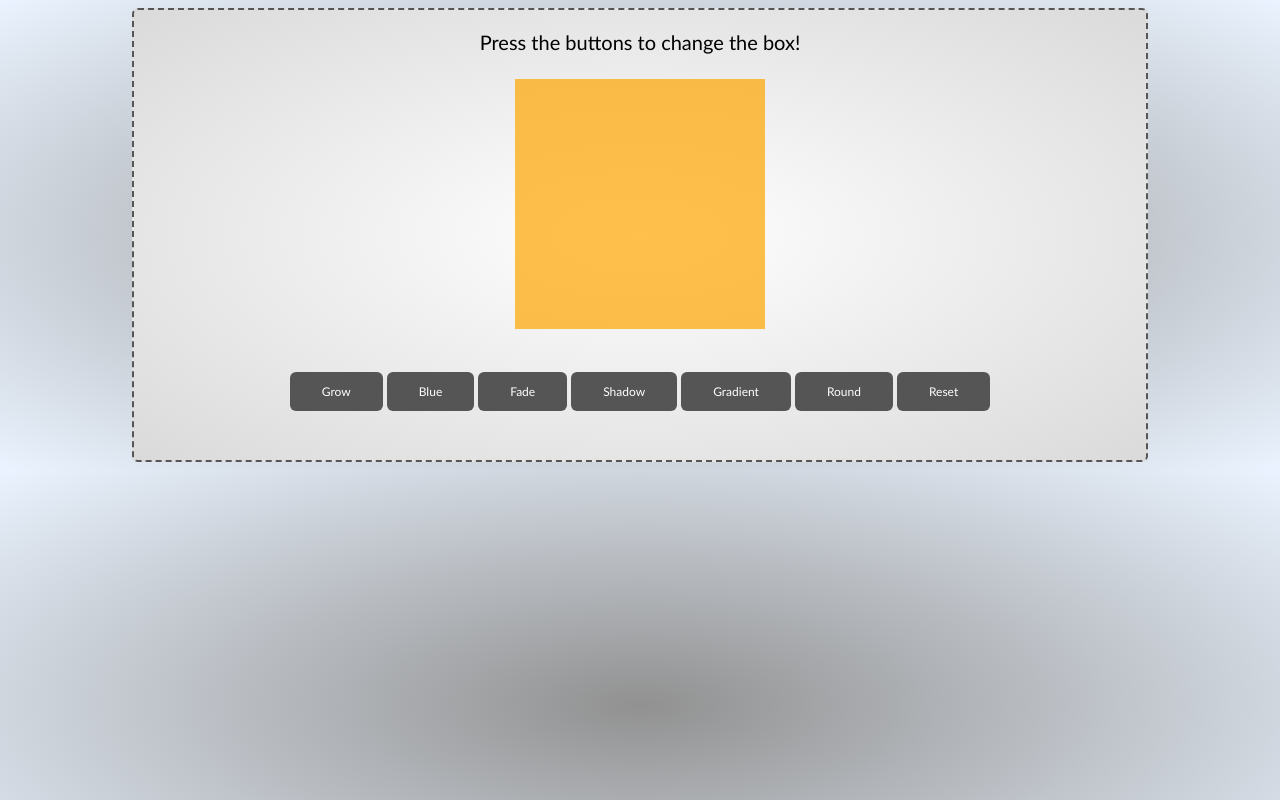
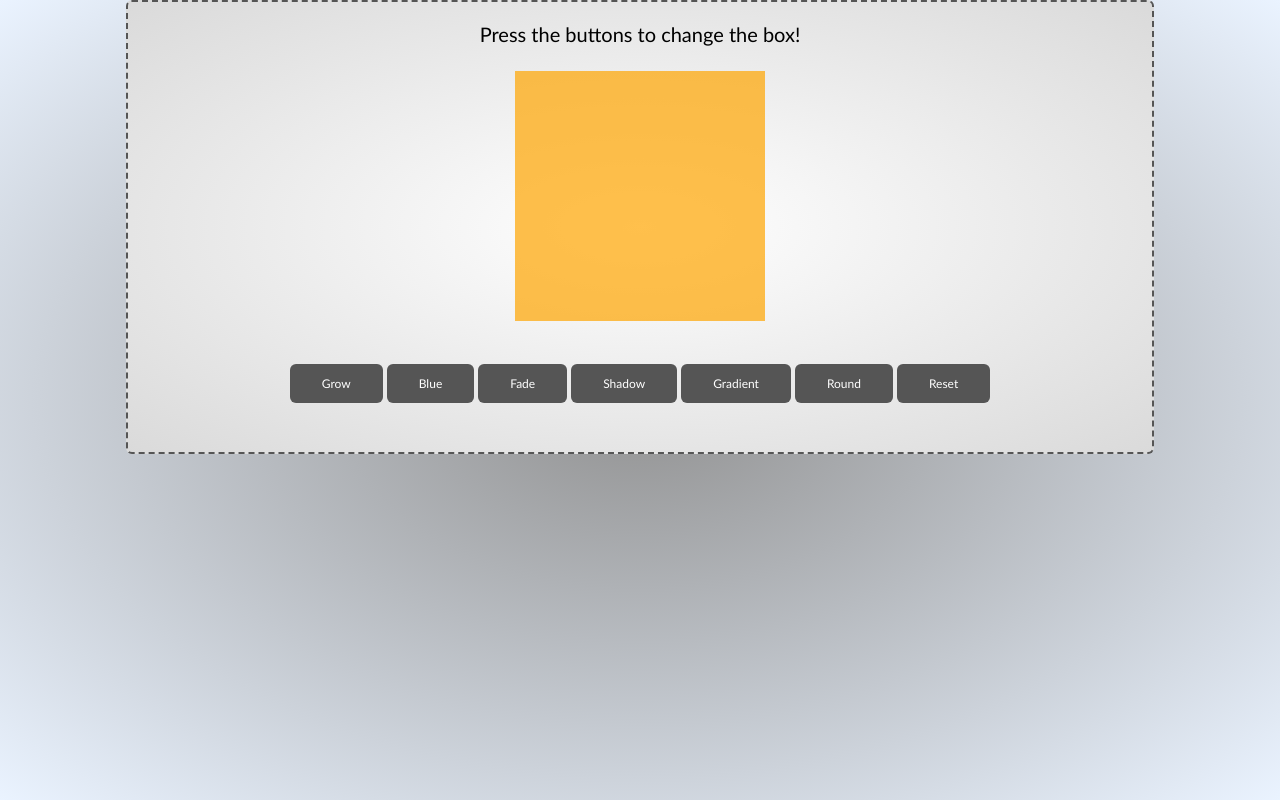
Before and after one commit to tan-x/module-6, a plain HTML site: page index.html in a window 1280 px wide. Drawn offline with nearby package versions, Linux system fonts and the light colour scheme.

Commit message:
fixed background scaling

```diff
--- a/style.css
+++ b/style.css
@@ -40,7 +40,7 @@
     background-color: black;
 }
 
-button:focus {
+.button:focus {
     outline:0;
 }
 
@@ -50,5 +50,13 @@ p {
 }
 
 body {
-    background-image: radial-gradient(rgb(145, 145, 145), #eaf3ff)
+    background-image: radial-gradient(rgb(145, 145, 145), #eaf3ff);
+    height: 100%;
+    margin: 0;
+    background-repeat: no-repeat;
+    background-attachment: fixed;
 }
+
+html {
+    height: 100%;
+}
```
